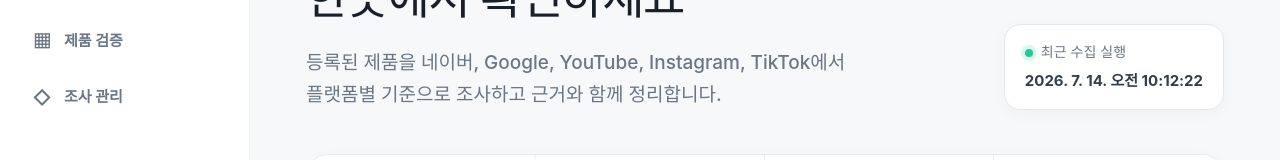
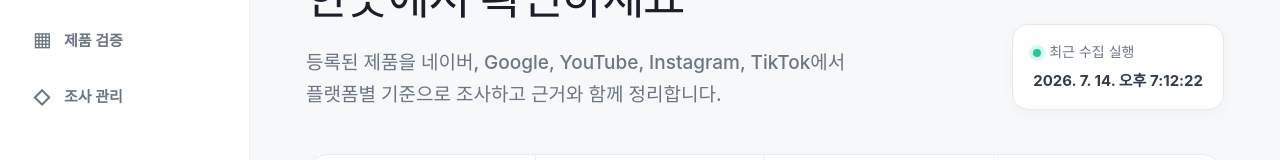
Before and after one commit to yeohj0710/beauty-pharmacy-demand, a Next.js app: page / in a window 1280 px wide. Shown: the part 194-354 px from the top of the page. Built offline with nearby package versions, Linux system fonts and the light colour scheme.

Commit message:
fix: stabilize collected time rendering

```diff
--- a/app/page.tsx
+++ b/app/page.tsx
@@ -506,7 +506,9 @@
           <span className="live-dot" />
           최근 수집 실행
           <strong>
-            {new Date(signalFile.collectedAt).toLocaleString("ko-KR")}
+            {new Date(signalFile.collectedAt).toLocaleString("ko-KR", {
+              timeZone: "Asia/Seoul",
+            })}
           </strong>
         </div>
       </section>
```
